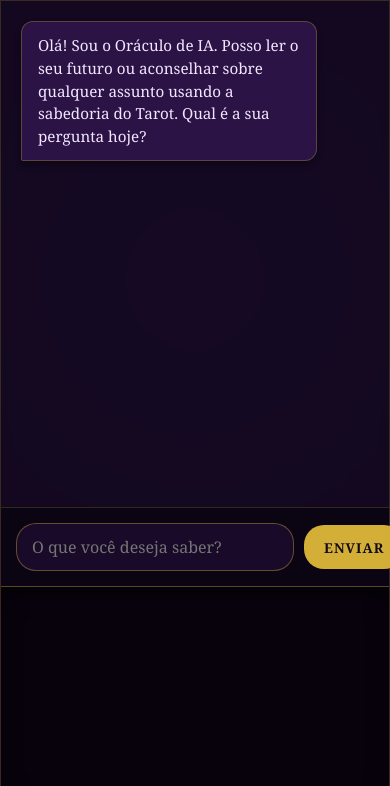
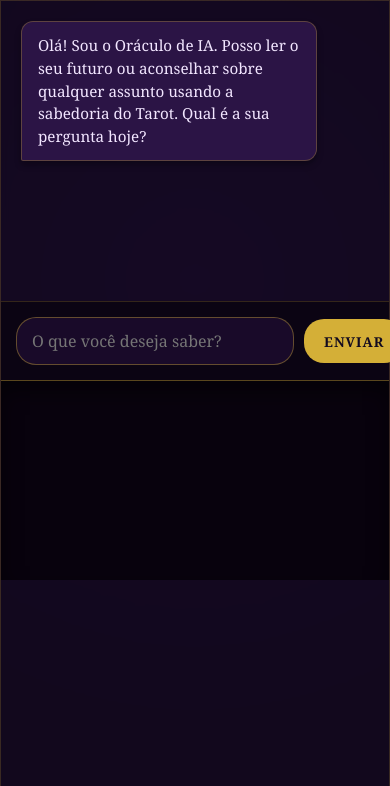
Before and after one commit to fabiokamilo89/tarot-oraculo, a website: page public/index.html in a window 390 px wide. Shown: the part 58-844 px from the top of the page. Drawn offline with Linux system fonts and the light colour scheme.

Commit message:
alterando para mobile

```diff
--- a/public/index.html
+++ b/public/index.html
@@ -23,8 +23,6 @@
             color: var(--text-light);
             display: flex;
             justify-content: center;
-            height: 100dvh;
-            overflow: hidden;
             position: relative;
         }
 
@@ -277,15 +275,27 @@
         .card-emoji { font-size: 2.2rem; margin-bottom: 8px; filter: drop-shadow(0 2px 2px rgba(0,0,0,0.2)); }
         .card-name { font-size: 0.7rem; font-weight: bold; line-height: 1.2; text-transform: uppercase; }
 
-        @media (max-width: 480px) {
+                @media (max-width: 480px) {
+            .app-container {
+                height: auto; /* Permite que o fundo roxo cresça junto com as cartas */
+                min-height: 100vh;
+            }
+            .chat-section {
+                max-height: 300px; /* Limita a altura do chat para não empurrar as cartas pro infinito */
+            }
             .spread-card { width: 16px; height: 30px; }
             .card { width: 70px; height: 115px; }
             .card-emoji { font-size: 1.6rem; }
             .card-name { font-size: 0.6rem; }
             header h1 { font-size: 1.3rem; }
             #mute-btn { width: 30px; height: 30px; font-size: 0.9rem; }
-            .tarot-desk { min-height: 200px; padding: 10px; }
+            .tarot-desk {
+                min-height: 200px;
+                padding: 10px;
+                overflow-y: visible; /* Garante que as cartas não sejam cortadas */
+            }
         }
+
     </style>
 </head>
 <body>
```
